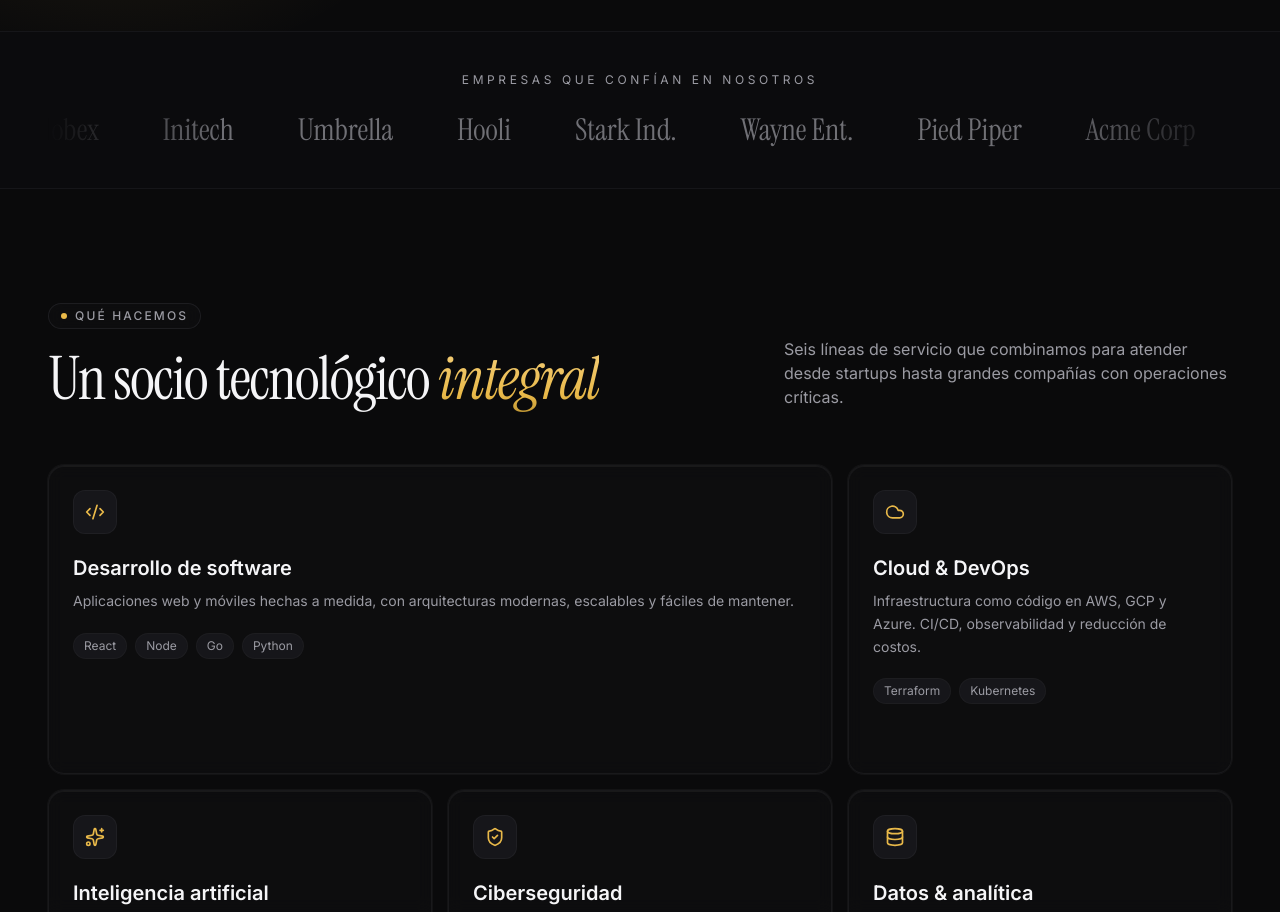
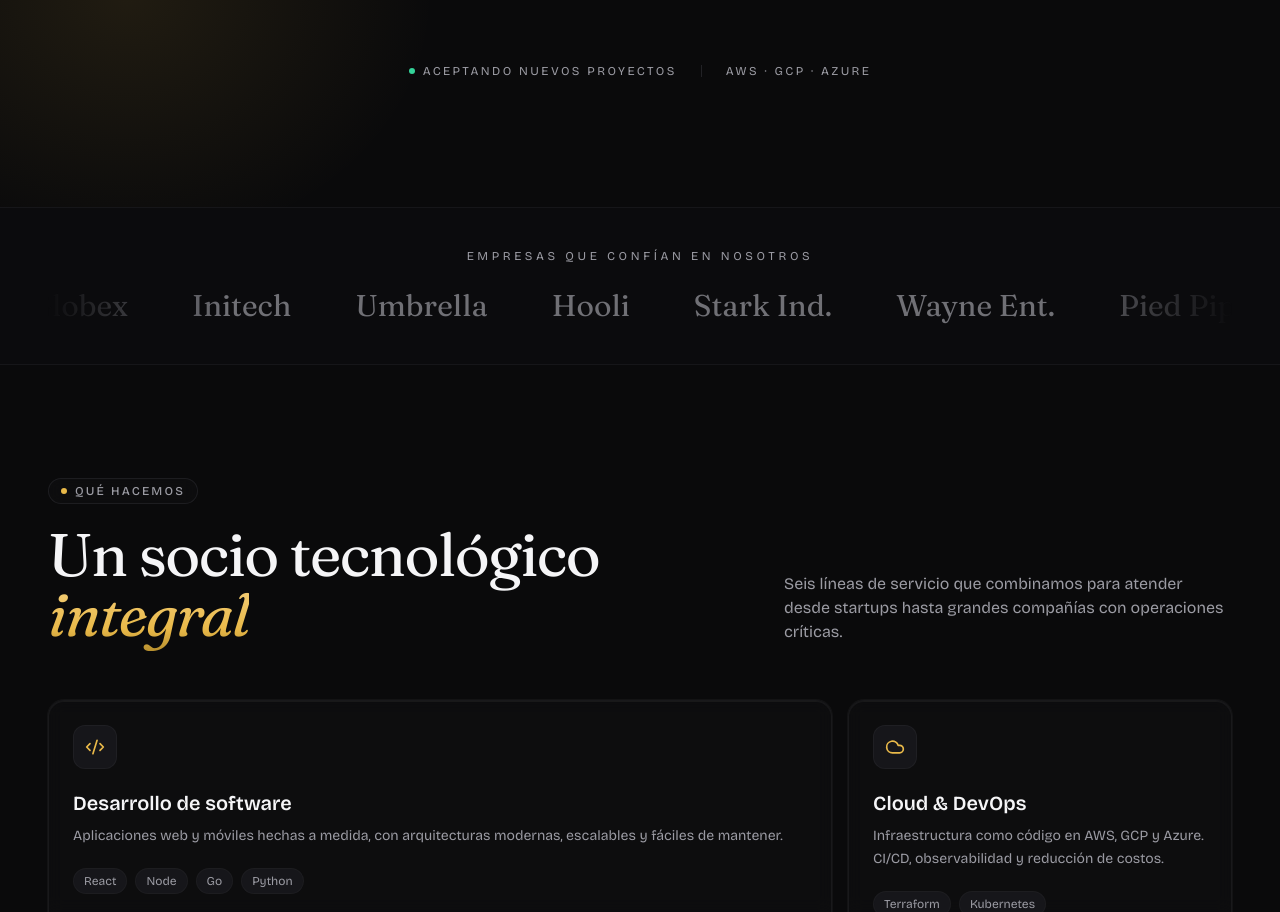
Before and after one commit to erneyvargas/soltic-site, a React (Vite) app in the folder app/: page / in a window 1280 px wide. Shown: the part 853-1765 px from the top of the page. Built offline with nearby package versions, Linux system fonts and the light colour scheme.

Commit message:
chore(fonts): switch to Bricolage Grotesque + Fraunces

```diff
--- a/app/index.html
+++ b/app/index.html
@@ -11,7 +11,7 @@
     <meta property="og:type" content="website" />
     <link rel="preconnect" href="https://fonts.googleapis.com" />
     <link rel="preconnect" href="https://fonts.gstatic.com" crossorigin />
-    <link href="https://fonts.googleapis.com/css2?family=Inter:wght@300;400;500;600;700&family=Instrument+Serif:ital@0;1&display=swap" rel="stylesheet" />
+    <link href="https://fonts.googleapis.com/css2?family=Bricolage+Grotesque:opsz,wght@12..96,300..700&family=Fraunces:ital,opsz,wght@0,9..144,300..700;1,9..144,300..700&display=swap" rel="stylesheet" />
     <title>Soltic S.A.S. — Soluciones tecnológicas premium</title>
   </head>
   <body>
--- a/app/src/index.css
+++ b/app/src/index.css
@@ -13,7 +13,8 @@
 
   body {
     @apply bg-bg text-ink font-sans antialiased;
-    font-feature-settings: "ss01", "cv11";
+    font-optical-sizing: auto;
+    font-variation-settings: "wdth" 100;
   }
 
   ::selection {
--- a/app/tailwind.config.js
+++ b/app/tailwind.config.js
@@ -18,8 +18,8 @@
         accent: "#7CC4FF",
       },
       fontFamily: {
-        sans: ["Inter", "system-ui", "sans-serif"],
-        display: ['"Instrument Serif"', "serif"],
+        sans: ['"Bricolage Grotesque"', "system-ui", "sans-serif"],
+        display: ['"Fraunces"', "serif"],
       },
       backgroundImage: {
         "mesh-hero":
```
